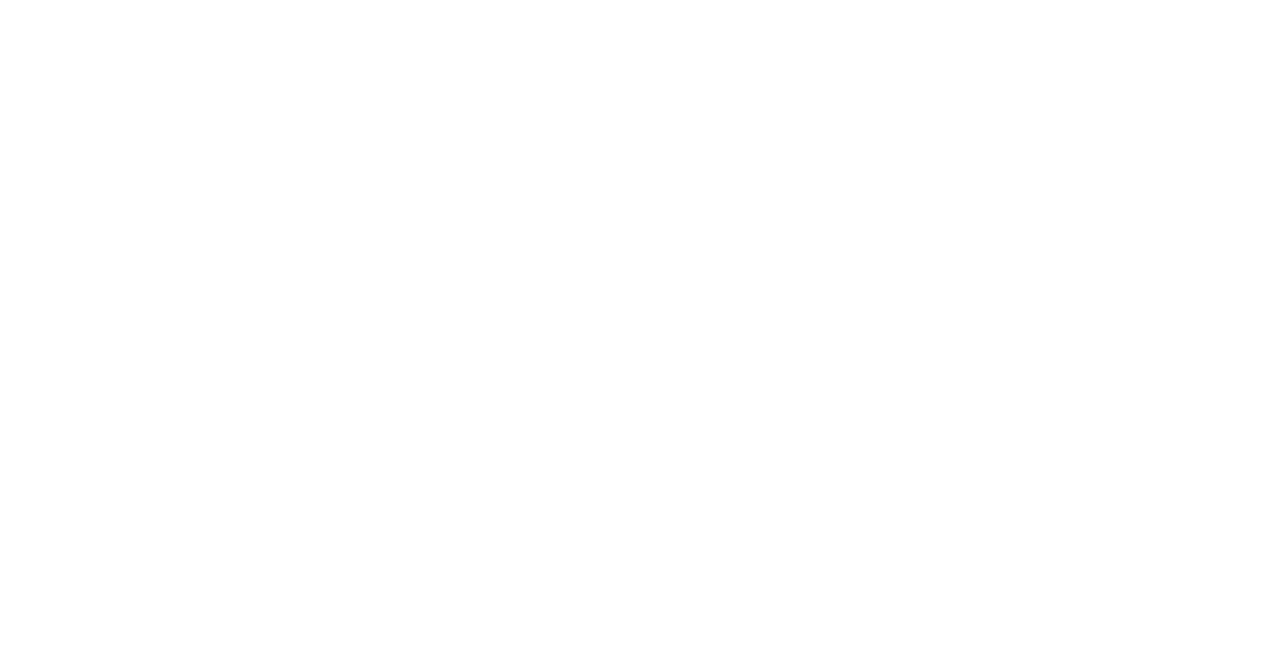
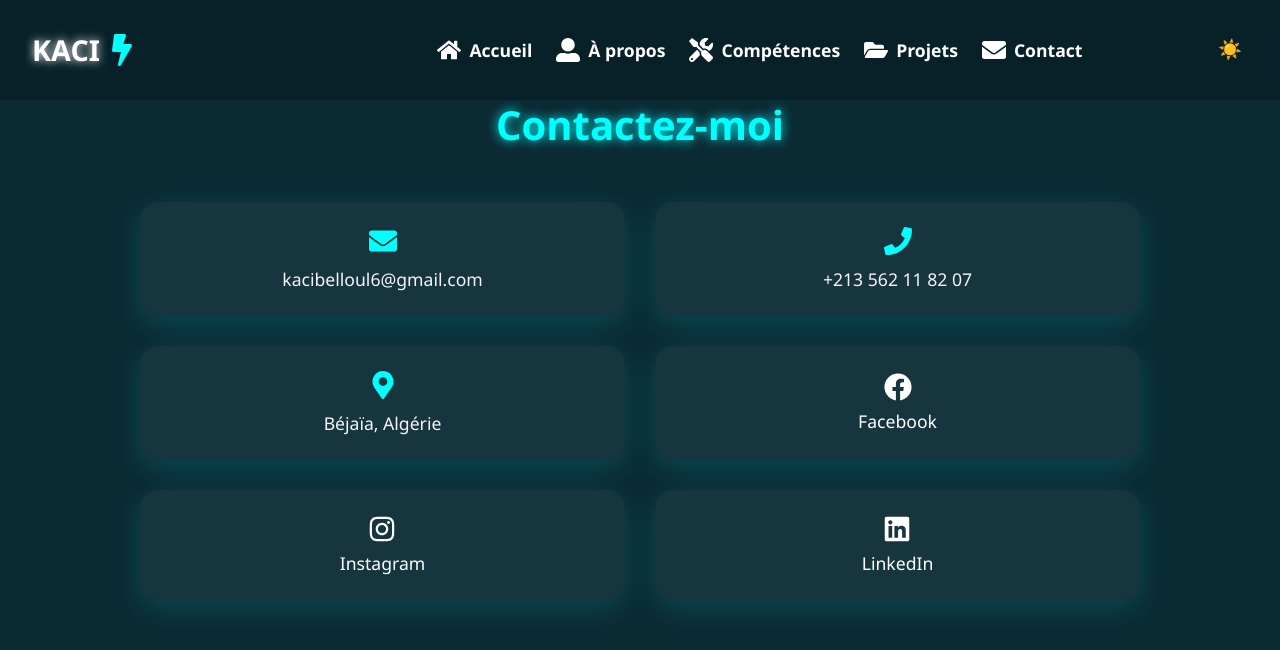
Before and after one commit to NoraBld/kaci-portfolio, a React (Vite) app: page /contact in a window 1280 px wide. Before the commit this address had no page. Shown: the top 650 px of the page. Built offline with nearby package versions, Linux system fonts and the light colour scheme.

Commit message:
contact  done

```diff
--- a/src/App.jsx
+++ b/src/App.jsx
@@ -1,6 +1,7 @@
 import { BrowserRouter, Routes, Route } from "react-router-dom";
 import Home from "./pages/Home";
 import About from "./pages/About";
+import Contact from "./pages/Contact";
 
 function App() {
   return (
@@ -8,7 +9,9 @@ function App() {
       <Routes>
         <Route path="/" element={<Home />} />
         <Route path="/about" element={<About />} />
+        <Route path="/contact" element={<Contact />} />  {/* <== AJOUT */}
       </Routes>
+
     </BrowserRouter>
   );
 }
--- a/src/components/Navbar.jsx
+++ b/src/components/Navbar.jsx
@@ -21,6 +21,7 @@ export default function Navbar() {
     { icon: FaTools, label: "Compétences", to: "/skills" },
     { icon: FaFolderOpen, label: "Projets", to: "/projects" },
     { icon: FaEnvelope, label: "Contact", to: "/contact" },
+
   ];
 
   const toggleDarkMode = () => setDarkMode(!darkMode);
--- a/src/pages/About.jsx
+++ b/src/pages/About.jsx
@@ -1,6 +1,6 @@
 import React, { useState } from "react";
 import Navbar from "../components/Navbar";
-import profileImg from "../assets/KACI.jpg";
+import profileImg from "../assets/portrait.jpg";
 import { FaBolt, FaLaptopCode, FaTools, FaWindows, FaKeyboard } from "react-icons/fa";
 
 export default function About() {
@@ -41,12 +41,17 @@ export default function About() {
 
         <div className="about-text-box animated-right">
           <h1>À propos de moi</h1>
-          <p>
-            Je suis <span className="highlight">Kaci Belloul</span>, ingénieur spécialisé en{" "}
-            <span className="highlight">réseaux électriques</span>. Passionné par l’innovation,
-            l’optimisation énergétique et les systèmes intelligents.
-          </p>
-          <button>Télécharger mon CV</button>
+          <p className="description">
+          Je suis <span className="highlight">Kaci Belloul</span>, Ingénieur en
+          électrotechnique – réseaux électriques, avec des expériences pratiques
+          chez <span className="highlight">SONATRACH</span> et{" "}
+          <span className="highlight">SONELGAZ</span> dans la maintenance, les
+          installations électriques et l’analyse technique. Passionné par les
+          <span className="highlight"> Smart Grids</span>, l’électronique de
+          puissance et la fiabilité des systèmes. Auteur d’un projet complet de
+          capteur cardiaque optique avec affichage numérique.
+        </p>
+
         </div>
       </div>
 
--- /dev/null
+++ b/src/pages/Contact.jsx
@@ -0,0 +1,125 @@
+import React from "react";
+import Navbar from "../components/Navbar";
+import { FaEnvelope, FaPhone, FaMapMarkerAlt, FaFacebook, FaInstagram, FaLinkedin} from "react-icons/fa";
+
+export default function Contact() {
+  return (
+    <div className="contact-page">
+      <Navbar />
+
+      <h1 className="contact-title"> Contactez-moi</h1>
+
+      <div className="contact-grid">
+
+        {/* Email Box */}
+        <div className="contact-box">
+          <FaEnvelope size={28} className="icon" />
+          <span>kacibelloul6@gmail.com</span>
+        </div>
+
+        {/* Phone Box */}
+        <div className="contact-box">
+          <FaPhone size={28} className="icon" />
+          <span>+213 562 11 82 07</span>
+        </div>
+
+        {/* Location Box */}
+        <div className="contact-box">
+          <FaMapMarkerAlt size={28} className="icon" />
+          <span>Béjaïa, Algérie</span>
+        </div>
+
+        {/* Facebook Box */}
+        <div className="contact-box social-box">
+          <a href="https://www.facebook.com/KaciBelloul" target="_blank" rel="noreferrer">
+            <FaFacebook size={28} />
+            <span>Facebook</span>
+          </a>
+        </div>
+
+        {/* Instagram Box */}
+        <div className="contact-box social-box">
+          <a href="https://www.instagram.com/kacibelloul" target="_blank" rel="noreferrer">
+            <FaInstagram size={28} />
+            <span>Instagram</span>
+          </a>
+        </div>
+
+        {/* LinkedIn Box */}
+        <div className="contact-box social-box">
+          <a href="https://www.linkedin.com/in/kaci-belloul" target="_blank" rel="noreferrer">
+            <FaLinkedin size={28} />
+            <span>LinkedIn</span>
+          </a>
+        </div>
+
+      </div>
+
+      <style>{`
+      body, html {
+  overflow: hidden;
+  height: 100%;
+}
+        .contact-page {
+          min-height: 100vh;
+          background: #0B2A34;
+          color: #F5F5F5;
+          padding-top: 70px;
+          font-family: 'Segoe UI', sans-serif;
+          display: flex;
+          flex-direction: column;
+          align-items: center;
+        }
+
+        .contact-title {
+          font-size: 2.5rem;
+          color: cyan;
+          text-shadow: 0 0 12px cyan;
+          margin-bottom: 50px;
+        }
+
+        .contact-grid {
+          display: grid;
+          grid-template-columns: repeat(2, 1fr);
+          gap: 30px;
+          width: 80%;
+          max-width: 1000px;
+        }
+
+        .contact-box {
+          background: rgba(255,255,255,0.05);
+          padding: 25px 20px;
+          border-radius: 18px;
+          display: flex;
+          flex-direction: column;
+          align-items: center;
+          justify-content: center;
+          gap: 12px;
+          font-size: 1.1rem;
+          color: #F5F5F5;
+          box-shadow: 0 8px 30px rgba(0,255,255,0.15);
+        }
+
+        .icon { color: cyan; }
+
+        .social-box a {
+          display: flex;
+          flex-direction: column;
+          align-items: center;
+          color: white;
+          text-decoration: none;
+          gap: 8px;
+        }
+
+        .fb a:hover { color: #1877F2; }
+        .ig a:hover { color: #E1306C; }
+        .linkedin a:hover { color: #0077B5; }
+
+        /* RESPONSIVE */
+        @media (max-width:900px){
+          .contact-grid { grid-template-columns: 1fr; gap: 20px; width: 90%; }
+        }
+      `}</style>
+    </div>
+  );
+}
```
